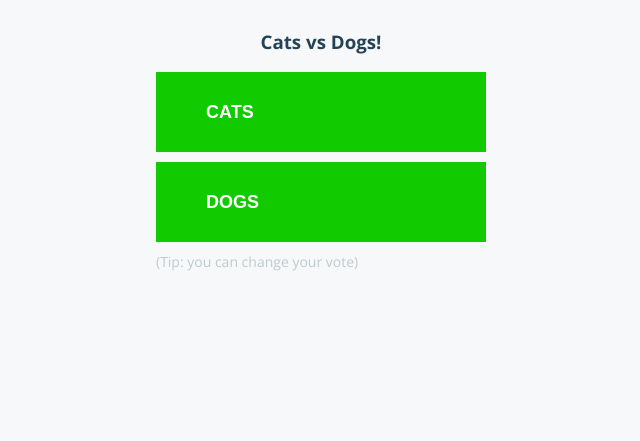
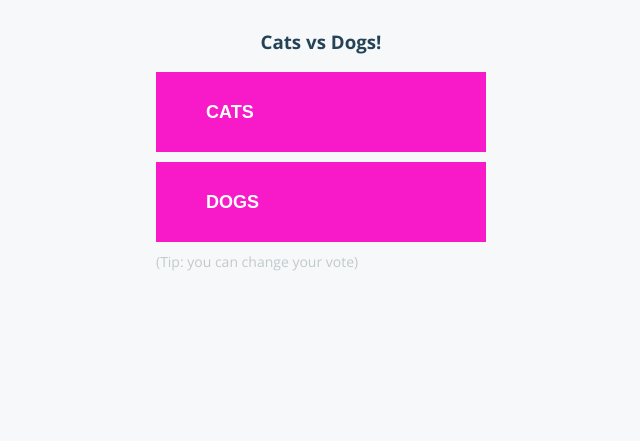
Before and after one commit to skjha619/vote, a Flask app: page / in a window 1280 px wide. Shown: the top 441 px of the page, without its empty margins (319-959 px from the left). Run offline with Flask 3, Linux system fonts and the light colour scheme; some libraries are stand-ins or nearby versions.

Commit message:
code changes

```diff
--- a/static/stylesheets/style.css
+++ b/static/stylesheets/style.css
@@ -28,11 +28,11 @@ button i{
 }
 
 button.a{
-  background-color: #11cb00;
+  background-color: #f81ac8;
 }
 
 button.b{
-  background-color: #11cb00;
+  background-color: #f81ac8;
 }
 
 #tip{
```
